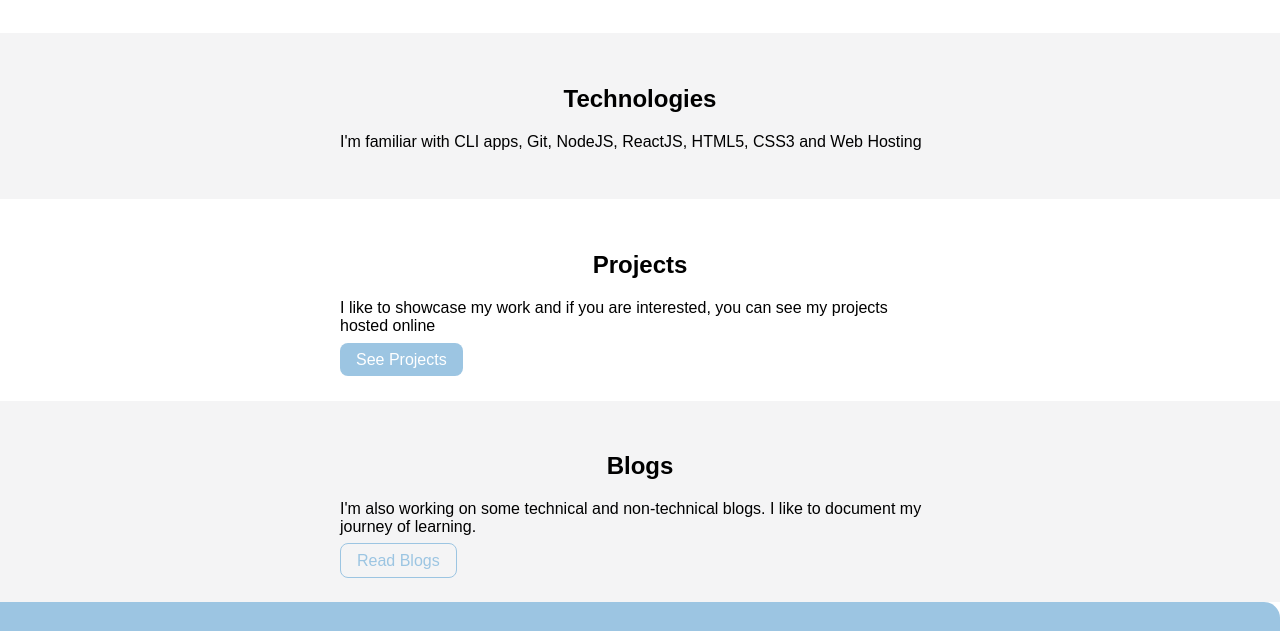
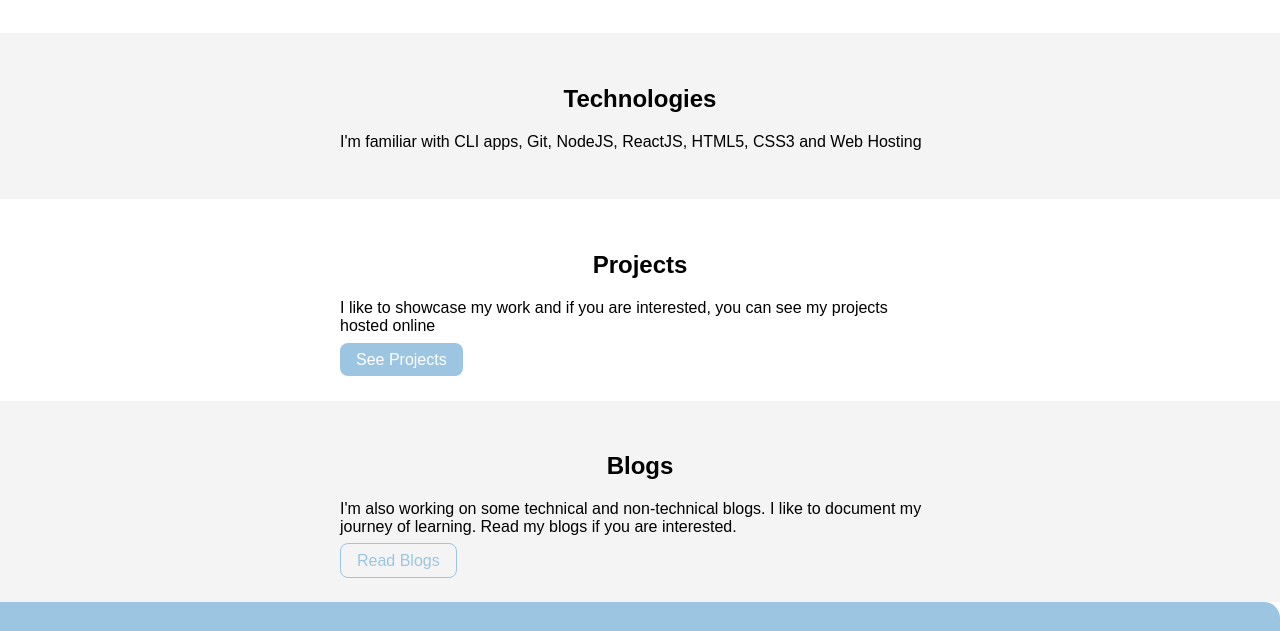
Before and after one commit to Dharinicodes/Dharini-portfolio, a plain HTML site: page index.html in a window 1280 px wide. Shown: the part 628-1259 px from the top of the page. Drawn offline with Linux system fonts and the light colour scheme; a web font is replaced by a local one.

Commit message:
content added

```diff
--- a/index.html
+++ b/index.html
@@ -52,7 +52,7 @@
         <h1>Blogs</h1>
         <p>
           I'm also working on some technical and non-technical blogs. I like to
-          document my journey of learning.
+          document my journey of learning. Read my blogs if you are interested.
         </p>
         <a class="link link-secondary" href="/">Read Blogs</a>
       </div>
```
